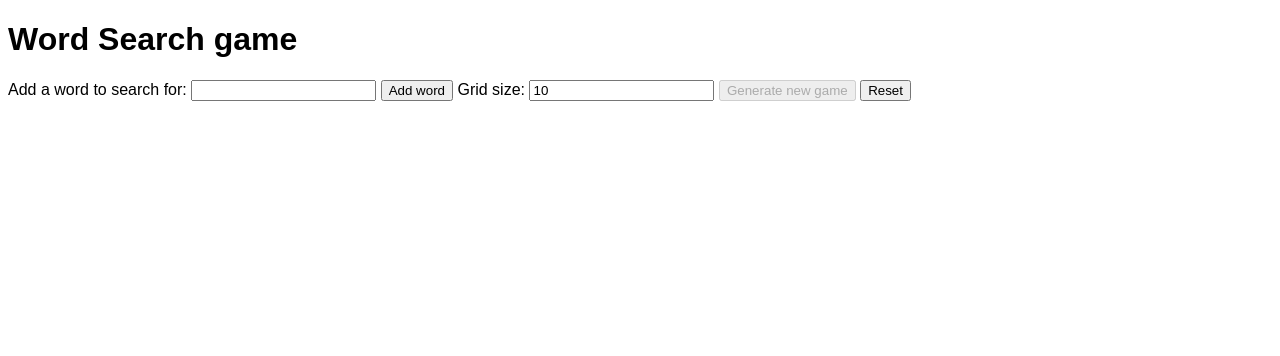
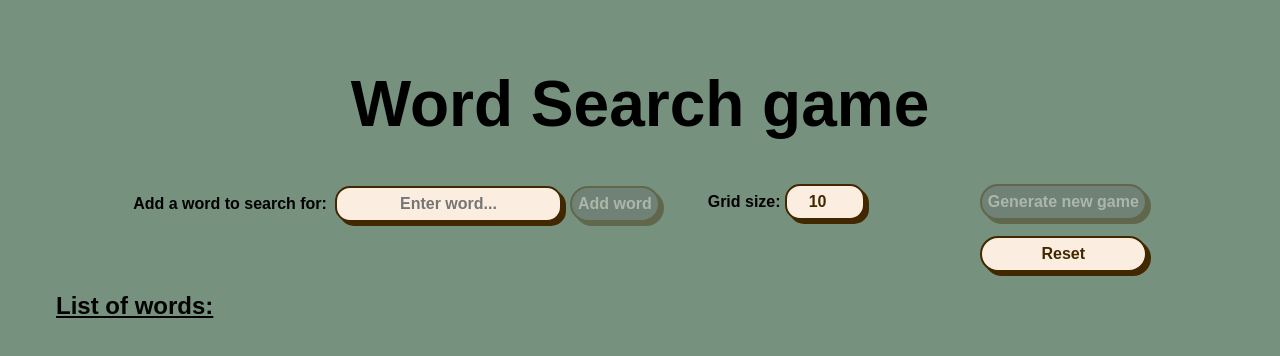
Before and after one commit to colorful-code/word-search-frontend, a website built with Parcel: page src/index.html in a window 1280 px wide. Built offline with nearby package versions, Linux system fonts and the light colour scheme.

Commit message:
Added most of the styling. Fixed some minor bugs and added header when game is won.

```diff
--- a/src/app.scss
+++ b/src/app.scss
@@ -2,19 +2,144 @@
   font-family: sans-serif;
 }
 
+html {
+  width: 100%;
+  height: 100%;
+  margin: 0px;
+  padding: 0px;
+}
+
+body {
+  background-color: rgb(118, 146, 127);
+  padding: 16px;
+}
+
+h1 {
+  width: 100%;
+  font-size: 4rem;
+  text-align: center;
+}
+
+.label {
+  font-size: medium;
+  font-weight: bolder;
+}
+
+.word-input {
+  width: 100%;
+}
+
+.size-input {
+  width: 5rem;
+}
+
+.controls-section {
+  width: 100%;
+  display: flex;
+  flex-wrap: wrap;
+  justify-content: center;
+  gap: 1rem 3rem;
+}
+
+@mixin controls-default {
+  background-color: #fbeee0;
+  border: 2px solid #422800;
+  box-shadow: #422800 4px 4px 0 0;
+  color: #422800;
+  font-weight: 600;
+  font-size: 1rem;
+  line-height: 30px;
+  text-align: center;
+  text-decoration: none;
+  user-select: none;
+  -webkit-user-select: none;
+}
+
+.control-group {
+  input {
+    @include controls-default;
+    box-sizing: border-box;
+    border-radius: 15px;
+    &:focus {
+      background-color: #ffddba;
+    }
+  }
+  button {
+    @include controls-default;
+    box-sizing: border-box;
+    border-radius: 30px;
+    cursor: pointer;
+    touch-action: manipulation;
+    &:disabled {
+      background-color: dimgrey;
+      color: linen;
+      opacity: 0.4;
+    }
+    &:hover:not([disabled]) {
+      background-color: rgb(255, 245, 233);
+    }
+    &:active:not([disabled]) {
+      box-shadow: #422800 2px 2px 0 0;
+      transform: translate(2px, 2px);
+    }
+    &:focus:not([disabled]) {
+      background-color: #ffddba;
+    }
+  }
+
+  &.left-group {
+    display: grid;
+    grid-template-columns: auto 2fr auto;
+    grid-template-rows: 1fr 1fr;
+    grid-column-gap: 0.5rem;
+    grid-row-gap: 0.4rem;
+
+    .grid-item {
+      display: grid;
+      align-items: center;
+      justify-items: left;
+    }
+  }
+
+  &.mid-group {
+    width: 14rem;
+    display: grid;
+    grid-template-columns: 1fr;
+    grid-template-rows: 1fr 1fr;
+    grid-column-gap: 0.5rem;
+    grid-row-gap: 0.4rem;
+  }
+
+  &.right-group {
+    button {
+      display: block;
+    }
+    flex: content;
+    flex-grow: 0;
+    flex-direction: column;
+    display: flex;
+    gap: 1rem;
+  }
+}
+
 .grid-area {
   table {
+    font-size: x-large;
+    font-weight: 400;
+    border-spacing: 0px;
     max-width: 800px;
     margin: auto;
     user-select: none;
     td {
+      padding: 0.75rem;
       width: 20px;
       height: 20px;
       text-align: center;
       &.found {
         color: rgb(8, 88, 5);
         background-color: rgb(155, 248, 155);
-        border-radius: 40%;
+        border-radius: 20%;
+        outline: 1px solid #ee0000;
       }
       &.selected {
         color: rgb(202, 80, 24);
@@ -26,11 +151,40 @@
   }
 }
 
-.hidden-warning {
+.hidden {
   display: none;
 }
 
 .active-warning {
-  display: inline;
-  color: #ee0000;
+  display: block;
+  font-size: small;
+  color: #cf2828;
 }
+
+.game-won {
+  h2 {
+    text-align: center;
+    display: block;
+    color: #34f34d;
+    font-size: 1.5rem;
+    text-decoration: wavy;
+  }
+}
+
+.word-list {
+  margin-left: 2rem;
+  h2 {
+    font-size: 1.5rem;
+    text-decoration: underline;
+  }
+
+  ul {
+    list-style-type: decimal;
+  }
+
+  li {
+    margin-bottom: 1rem;
+    font-size: x-large;
+    font-weight: 400;
+  }
+}
--- a/src/index.html
+++ b/src/index.html
@@ -14,21 +14,46 @@
   <body>
     <h1>Word Search game</h1>
 
-    <label>Add a word to search for:</label>
-    <input id="word" type="text" />
-    <label id="character-warning" class="hidden-warning">INVALID CHARS</label>
-    <label id="word-length-warning" class="hidden-warning">INVALID LENGTH</label>
-    <button class="add-word">Add word</button>
+    <!-- Game controls section-->
+    <section class="controls-section">
+      <div class="control-group left-group">
+        <div class="grid-item">
+          <label class="label" for="word">Add a word to search for:</label>
+        </div>
+        <div class="grid-item">
+          <input class="word-input" id="word" type="text" placeholder="Enter word..." />
+        </div>
+        <div class="grid-item">
+          <button id="add-word" disabled="true">Add word</button>
+        </div>
+        <div></div>
+        <div>
+          <label id="character-warning" class="hidden" for="word">Only letters A-Z allowed!</label>
+          <label id="word-length-warning" class="hidden" for="word">Word can't be longer than grid size!</label>
+        </div>
+        <div></div>
+      </div>
 
-    <label>Grid size:</label>
-    <label id="size-warning" class="hidden-warning">Size must be an integer larger than 2</label>
-    <input id="grid-size" type="number" value="10" min="2" />
+      <div class="control-group mid-group">
+        <div>
+          <label class="label" for="grid-size">Grid size:</label>
+          <input id="grid-size" class="size-input" type="number" value="10" min="2" />
+        </div>
+        <div>
+          <label id="size-warning" class="hidden" for="grid-size">Size must be an integer larger than 2</label>
+        </div>
+      </div>
 
-    <button class="generate-grid" disabled="disabled">Generate new game</button>
+      <div class="control-group right-group">
+        <button id="generate-grid" disabled="true">Generate new game</button>
+        <button id="reset">Reset</button>
+      </div>
+    </section>
 
-    <button id="reset">Reset</button>
+    <section id="game-won" class="hidden"><h2>Congratulations, you found all the words!</h2></section>
 
-    <section>
+    <section class="word-list">
+      <h2>List of words:</h2>
       <ul id="word-list"></ul>
     </section>
     <section class="grid-area"></section>
--- a/src/js/grid.js
+++ b/src/js/grid.js
@@ -15,6 +15,7 @@ export class Grid {
     this.gridArea = {};
     this.words = [];
     this.foundWords = [];
+    this.gridArea = document.getElementsByClassName("grid-area")[0];
   }
 
   init(words, size = 10) {
@@ -22,9 +23,9 @@ export class Grid {
     this.wordSelectMode = false;
     this.selectedCells = [];
     this.firstSelectedCell;
-    this.gridArea = {};
     this.words = words;
     this.foundWords = [];
+    document.querySelector("#game-won").classList.replace("game-won", "hidden");
   }
 
   getCellsInLine(firstCell, currentCell) {
@@ -67,7 +68,6 @@ export class Grid {
   }
 
   renderGrid(gridContents) {
-    this.gridArea = document.getElementsByClassName("grid-area")[0];
     if (this.gridArea.lastChild) {
       this.gridArea.removeChild(this.gridArea.lastChild);
     }
@@ -136,13 +136,22 @@ export class Grid {
       const selectedWordReversed = selectedWord.split("").reverse().join("");
 
       if (this.words.indexOf(selectedWord) !== -1) {
-        this.foundWords.push(selectedWord);
+        //Only add the found word once (in case i by random chance generate one of the search words more than once)
+        if (this.foundWords.indexOf(selectedWord) === -1) {
+          this.foundWords.push(selectedWord);
+        }
         this.restyleCells(this.selectedCells, "selected", "found");
       } else if (this.words.indexOf(selectedWordReversed) !== -1) {
-        this.foundWords.push(selectedWordReversed);
+        if (this.foundWords.indexOf(selectedWordReversed) === -1) {
+          this.foundWords.push(selectedWordReversed);
+        }
         this.restyleCells(this.selectedCells, "selected", "found");
       } else {
         this.selectedCells.forEach((cell) => cell.classList.remove("selected"));
+      }
+
+      if (this.foundWords.length === this.words.length) {
+        document.querySelector("#game-won").classList.replace("hidden", "game-won");
       }
       this.selectedCells = [];
     });
--- a/src/js/index.js
+++ b/src/js/index.js
@@ -1,7 +1,7 @@
 import { Grid } from "./grid";
 
-const newGridBtn = document.querySelector(".generate-grid");
-const addWordBtn = document.querySelector(".add-word");
+const newGridBtn = document.querySelector("#generate-grid");
+const addWordBtn = document.querySelector("#add-word");
 const resetBtn = document.querySelector("#reset");
 const wordInput = document.querySelector("#word");
 const sizeInput = document.querySelector("#grid-size");
@@ -9,6 +9,7 @@ const wordListElement = document.querySelector("#word-list");
 const lengthWarningLabel = document.querySelector("#word-length-warning");
 const charWarningLabel = document.querySelector("#character-warning");
 const sizeWarningLabel = document.querySelector("#size-warning");
+const gameWonSection = document.querySelector("#game-won");
 
 words = [];
 const grid = new Grid();
@@ -18,6 +19,11 @@ resetBtn.addEventListener("click", (event) => {
   newGridBtn.disabled = true;
   sizeInput.value = 10;
   wordListElement.innerHTML = "";
+  wordInput.value = "";
+  gameWonSection.classList.replace("game-won", "hidden");
+  if (grid.gridArea.lastChild) {
+    grid.gridArea.removeChild(grid.gridArea.lastChild);
+  }
 });
 
 addWordBtn.addEventListener("click", () => {
@@ -38,6 +44,7 @@ addWordBtn.addEventListener("click", () => {
   }
 
   wordInput.value = "";
+  addWordBtn.disabled = true;
 });
 
 // Validate word input is made of letters a-z (case insensitive) and not too long.
@@ -82,6 +89,7 @@ sizeInput.addEventListener("input", (event) => {
 newGridBtn.addEventListener("click", async () => {
   if (!sizeInput.value) return; //Don't do anything if no size was entered. This scenario shouldn't be possible as we disable the button on empty field.
 
+  gameWonSection.classList.replace("game-won", "hidden");
   grid.init(words, parseInt(sizeInput.value));
   let result = await fetchGrid(grid);
   grid.renderGrid(result);
```
